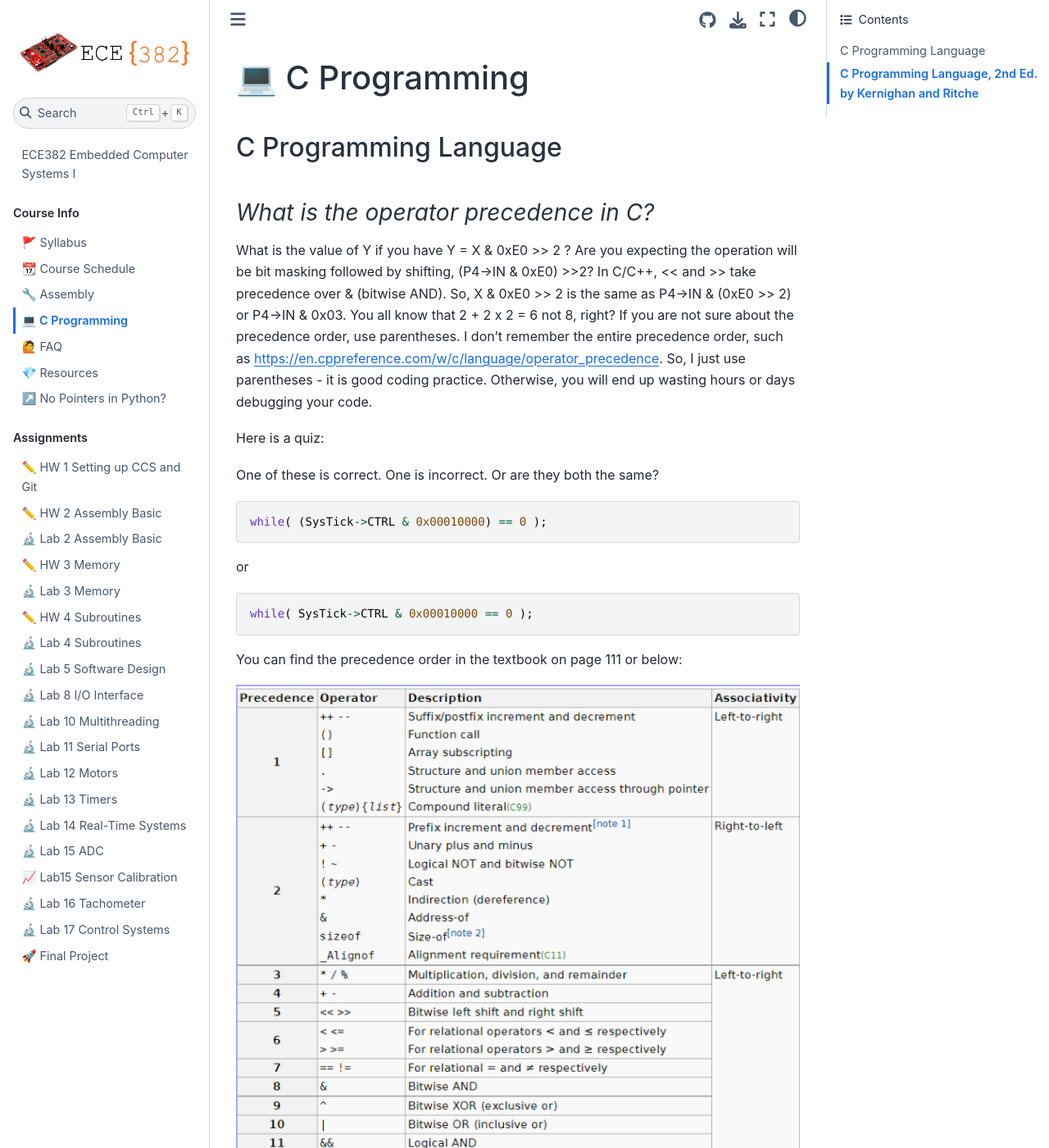
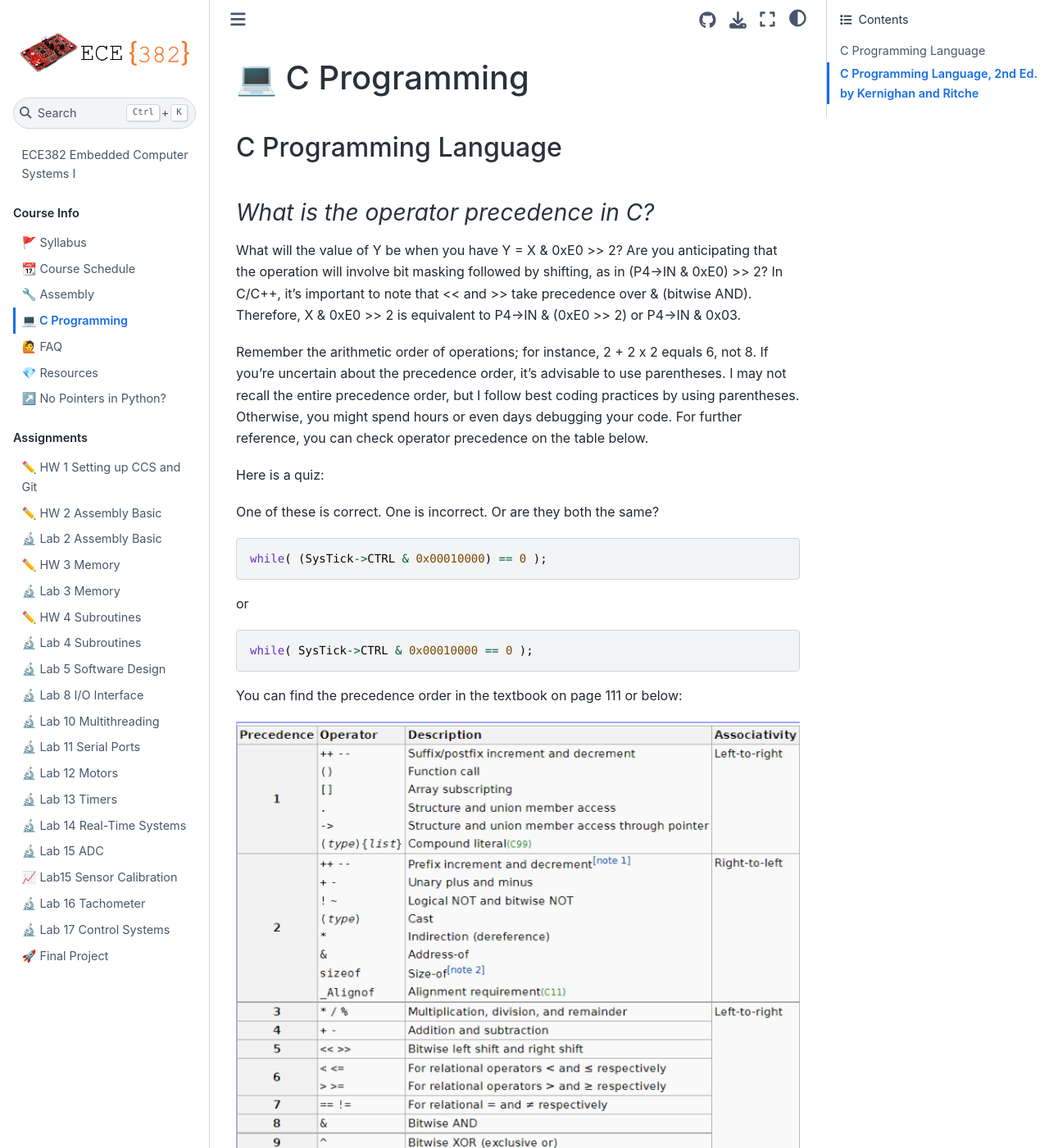
Before and after one commit to USAFA-ECE/ece382, a Jupyter Book: the page built from docs/c_programming.md, in a window 1280 px wide and 1400 px high. Shown: the whole window at 82% size. Built offline with Jupyter Book 1.0.4 settings and Sphinx 7.4.7 and the Sphinx Book theme 1.1.4, drawn with Linux system fonts in a browser that asks for light colours; some of the changed text lies outside the part shown.

Commit message:
rewrite operator precedence part

```diff
--- a/docs/c_programming.md
+++ b/docs/c_programming.md
@@ -5,7 +5,9 @@
 
 ### _What is the operator precedence in C?_
 
-What is the value of Y if you have Y = X & 0xE0 >> 2 ?  Are you expecting the operation will be bit masking followed by shifting, (P4->IN & 0xE0) >>2?   In C/C++, << and >> take precedence over & (bitwise AND). So, X & 0xE0 >> 2 is the same as P4->IN & (0xE0 >> 2) or P4->IN & 0x03. You all know that 2 + 2 x 2 = 6 not 8, right?  If you are not sure about the precedence order, use parentheses. I don't remember the entire precedence order, such as https://en.cppreference.com/w/c/language/operator_precedence.  So, I just use parentheses - it is good coding practice. Otherwise, you will end up wasting hours or days debugging your code.
+What will the value of Y be when you have Y = X & 0xE0 >> 2? Are you anticipating that the operation will involve bit masking followed by shifting, as in (P4->IN & 0xE0) >> 2? In C/C++, it's important to note that << and >> take precedence over & (bitwise AND). Therefore, X & 0xE0 >> 2 is equivalent to P4->IN & (0xE0 >> 2) or P4->IN & 0x03.
+
+Remember the arithmetic order of operations; for instance, 2 + 2 x 2 equals 6, not 8. If you're uncertain about the precedence order, it's advisable to use parentheses. I may not recall the entire precedence order, but I follow best coding practices by using parentheses. Otherwise, you might spend hours or even days debugging your code. For further reference, you can check operator precedence on the table below.
 
 Here is a quiz:
 
@@ -24,16 +26,15 @@ You can find the precedence order in the textbook on page 111 or below:
 
 **_Are there different versions of C?_**
 
-Yes, there are different revisions (dialects) of the C programming language standard, such as C79, C89, C99, C11, & C17;
-https://en.wikipedia.org/wiki/C_(programming_language)#History
+Indeed, there exist various versions or dialects of the C programming language standard. These include C79, C89, C99, C11, and C17, among others. You can find more information about these versions on this Wikipedia page: https://en.wikipedia.org/wiki/C_(programming_language)#History
 
-The latest standard is C17, but the most popular versions are perhaps C89 (ANSI C) and C79 (K&R C).
-CCS supports K&R, C89, C99, and C11.
-If you want to change it, go to project properties, CCS Build > Advanced Options > Language Options, and select the dialect you wish to use, as shown below.
+The most recent standard is C17, but the most widely adopted versions are likely C89 (also known as ANSI C) and C79 (K&R C). CCS provides support for K&R, C89, C99, and C11.
+
+If you wish to switch between these dialects, you can do so by navigating to project properties, then CCS Build > Advanced Options > Language Options, and select your desired dialect, as illustrated in the image below:
 
 ![C Dialect](./figures/C_Dialect.png)
 
-The default dialect in CCS is C89, but C11 is used in ECE382 to support the for-loop variable declaration such as for (int i = 0; ... ).
+It's worth noting that the default dialect in CCS is C89, but ECE382 employs C11 to facilitate features like variable declaration within for-loops, as seen in the example: `(int i = 0; ... )`.
 
 
 ### _What is the switch statement, and how does it work?_
```
